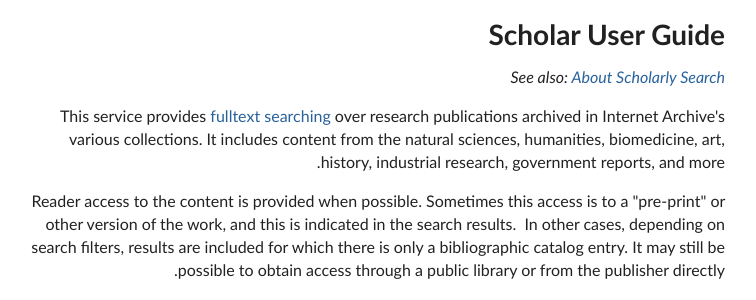
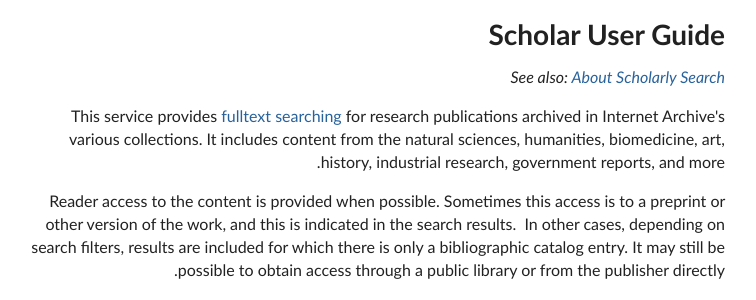
Before and after one commit to internetarchive/fatcat-scholar, a FastAPI app: page /ar/help in a window 1280 px wide. Shown: the part 174-474 px from the top of the page, without its empty margins (265-1021 px from the left). Run offline with FastAPI, Linux system fonts and the light colour scheme; parts of the project's set-up code (start-up, migrations or seed data) failed here and were passed over.

Commit message:
Update help.html

```diff
--- a/fatcat_scholar/templates/help.html
+++ b/fatcat_scholar/templates/help.html
@@ -22,8 +22,8 @@
 <h1>{% trans %}Scholar User Guide{% endtrans %}</h1>
 <p><i>{% trans %}See also: <a href="{{ lang_prefix }}/about">About Scholarly Search</a>{% endtrans %}</i>
 
-<p>{% trans %}This service provides <a href="https://en.wikipedia.org/wiki/Full-text_search">fulltext searching</a> over research publications archived in Internet Archive's various collections. It includes content from the natural sciences, humanities, biomedicine, art, history, industrial research, government reports, and more.{% endtrans %}
-<p>{% trans %}Reader access to the content is provided when possible. Sometimes this access is to a "pre-print" or other version of the work, and this is indicated in the search results.{% endtrans %}
+<p>{% trans %}This service provides <a href="https://en.wikipedia.org/wiki/Full-text_search">fulltext searching</a> for research publications archived in Internet Archive's various collections. It includes content from the natural sciences, humanities, biomedicine, art, history, industrial research, government reports, and more.{% endtrans %}
+<p>{% trans %}Reader access to the content is provided when possible. Sometimes this access is to a preprint or other version of the work, and this is indicated in the search results.{% endtrans %}
 &nbsp;
 {% trans %}In other cases, depending on search filters, results are included for which there is only a bibliographic catalog entry. It may still be possible to obtain access through a public library or from the publisher directly.{% endtrans %}
 
```
